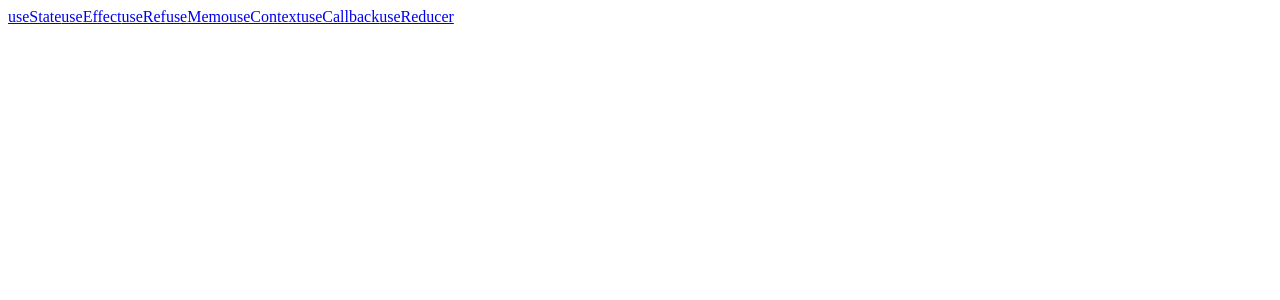
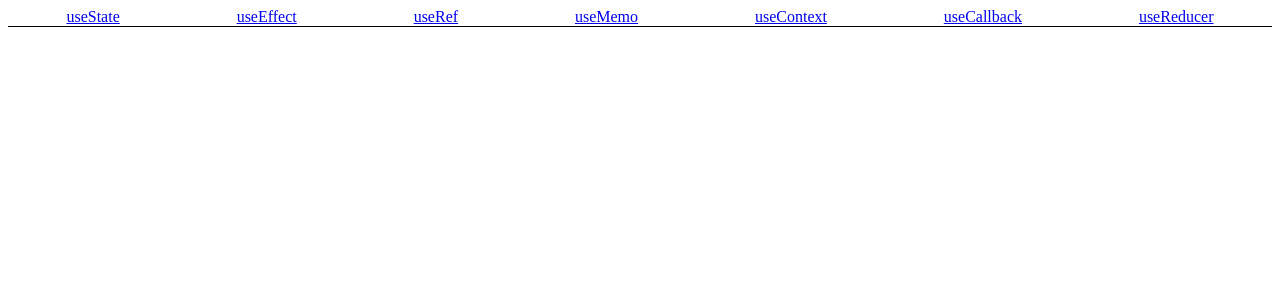
Before and after one commit to ianSama0217/React_demo, a React (Vite) app: page / in a window 1280 px wide. Shown: the top 300 px of the page. Built offline with nearby package versions, Linux system fonts and the light colour scheme.

Commit message:
routerList style

```diff
--- a/src/components/routerList/index.tsx
+++ b/src/components/routerList/index.tsx
@@ -5,11 +5,21 @@ import { Routes, Route, Link } from "react-router-dom";
 const RouterList: React.FC = () => {
   return (
     <div>
-      {routerListData.map((item: any, index: number) => (
-        <Link key={index} to={item.path}>
-          {item.title}
-        </Link>
-      ))}
+      <div
+        style={{
+          display: "flex",
+          justifyContent: "space-around",
+          alignItems: "center",
+          borderBottom: "1px solid black",
+        }}
+      >
+        {routerListData.map((item: any, index: number) => (
+          <Link key={index} to={item.path}>
+            {item.title}
+          </Link>
+        ))}
+      </div>
+
       <Routes>
         {routerListData.map((item: any, index: number) => (
           <Route key={index} path={item.path} element={item.element} />
```
